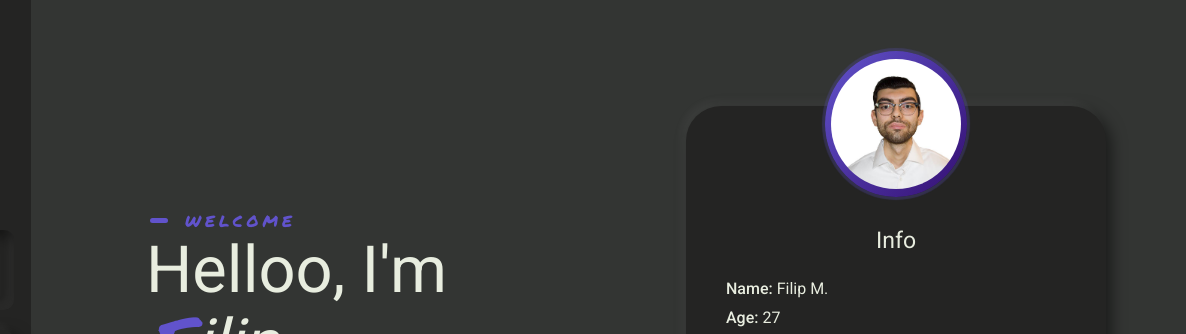
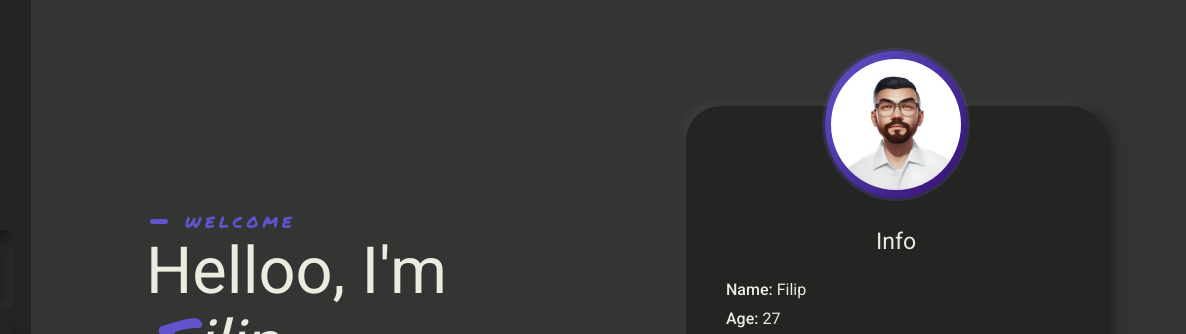
Before and after one commit to pippofilip/portfolio, a website: page dist/index.html in a window 1280 px wide. Shown: the top 334 px of the page, 94-1280 px from the left. Drawn offline with Linux system fonts and the light colour scheme.

Commit message:
changed pofile img

```diff
--- a/dist/index.html
+++ b/dist/index.html
@@ -157,12 +157,12 @@
                 <div class="card-wrapper">
                     <div class="card">
                         <div class="profile-wrapper">
-                            <img src="assets/filip-mi.jpeg" alt="filip frontend developer">
+                            <img src="assets/profile_pic.jpeg" alt="filip frontend developer">
                         </div>
                         <div class="card-content">
                             <h3>Info</h3>
                             <div class="card-content__info">
-                                <p><strong>Name:</strong> Filip M.</p>
+                                <p><strong>Name:</strong> Filip</p>
                                 <p><strong>Age:</strong> <span class="age">26</span></p>
                                 <p><strong>I've coded since:</strong> 2018</p>
                                 <p><strong>Based in:</strong> Helsingborg, Sweden</p>
```
Also changed, not shown: dist/contact.html (+2 -2 lines), dist/assets/profile_pic.jpeg (added).
